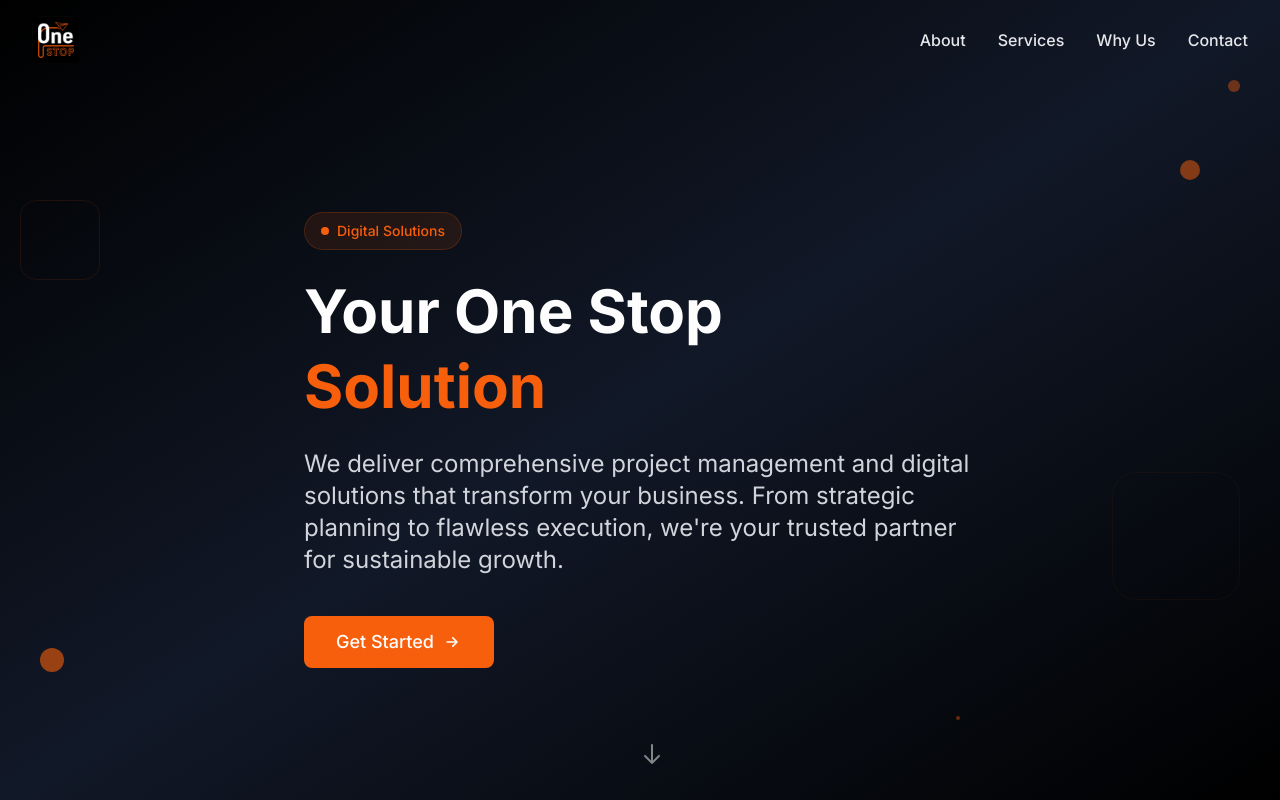
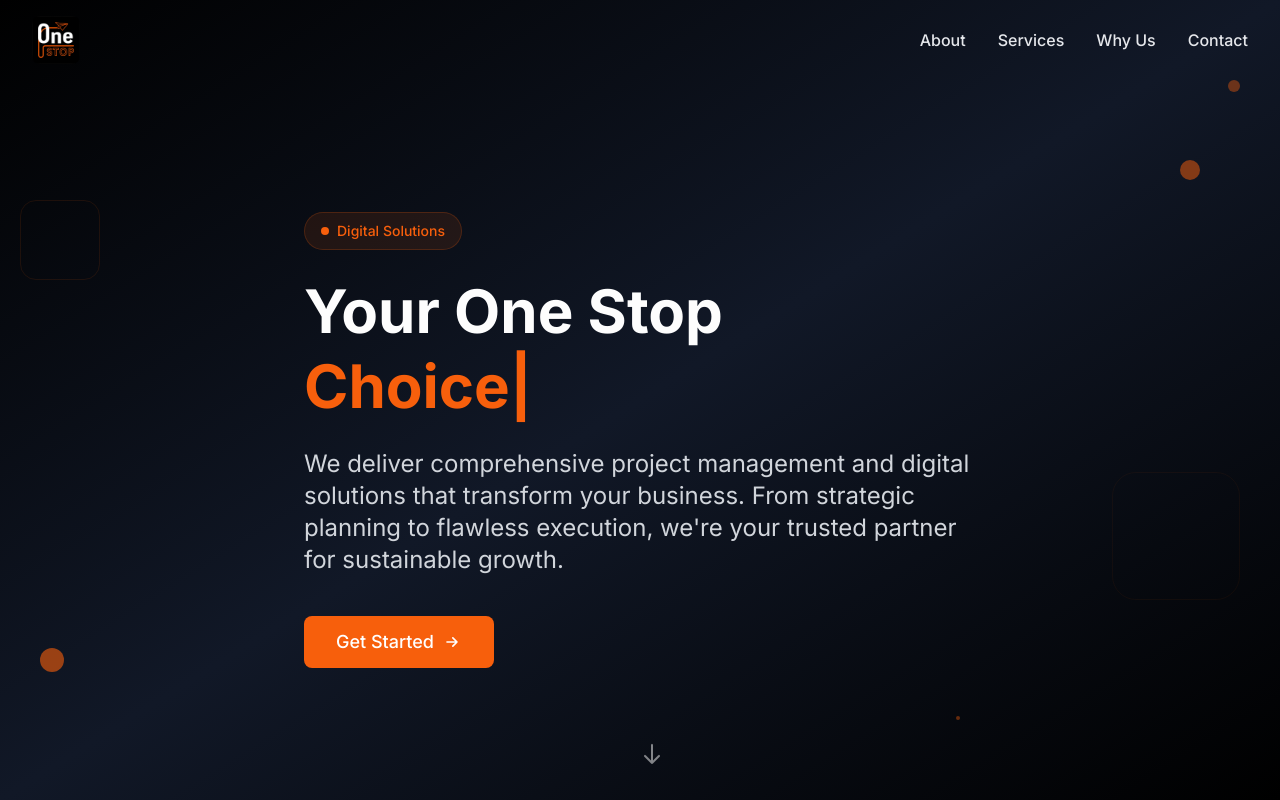
Before and after one commit to kevin-denny/OneStop, a React (Vite) app: page / in a window 1280 px wide. Shown: the top 800 px of the page. Built offline with nearby package versions, Linux system fonts and the light colour scheme.

Commit message:
no message

```diff
--- a/package.json
+++ b/package.json
@@ -11,7 +11,8 @@
   "dependencies": {
     "react": "^18.2.0",
     "react-dom": "^18.2.0",
-    "react-hot-toast": "^2.6.0"
+    "react-hot-toast": "^2.6.0",
+    "react-type-animation": "^3.2.0"
   },
   "devDependencies": {
     "@types/react": "^18.2.43",
--- a/src/components/Hero.tsx
+++ b/src/components/Hero.tsx
@@ -1,3 +1,5 @@
+import { TypeAnimation } from 'react-type-animation';
+
 const Hero = () => {
   const scrollToContact = () => {
     const contactSection = document.getElementById('contact');
@@ -26,7 +28,21 @@ const Hero = () => {
 
           <h1 className="heading-1 mb-6 leading-tight">
             Your One Stop<br />
-            <span className="text-brand-orange">Solution</span>
+            <span className="text-brand-orange">
+              <TypeAnimation
+                sequence={[
+                  'Solution',
+                  2000,
+                  'Partner',
+                  2000,
+                  'Choice',
+                  2000,
+                ]}
+                wrapper="span"
+                speed={50}
+                repeat={Infinity}
+              />
+            </span>
           </h1>
 
           <p className="text-xl md:text-2xl mb-10 text-gray-300 leading-relaxed max-w-2xl">
```
Also changed, not shown: 1 other file (tests, documents, lock files or other folders).
